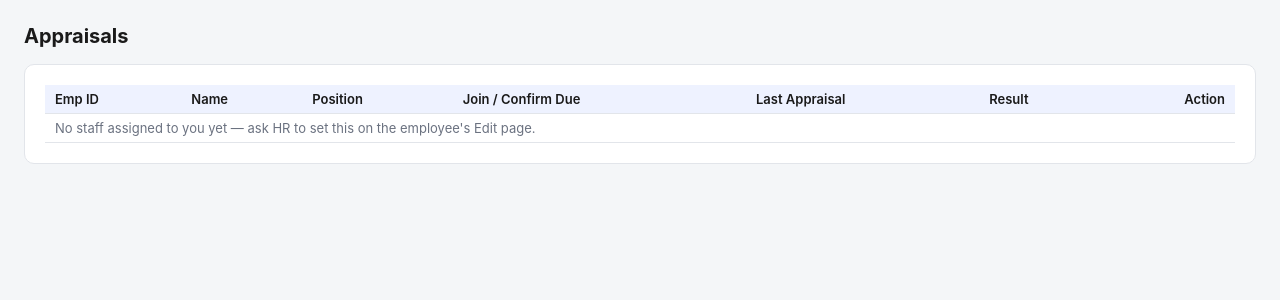
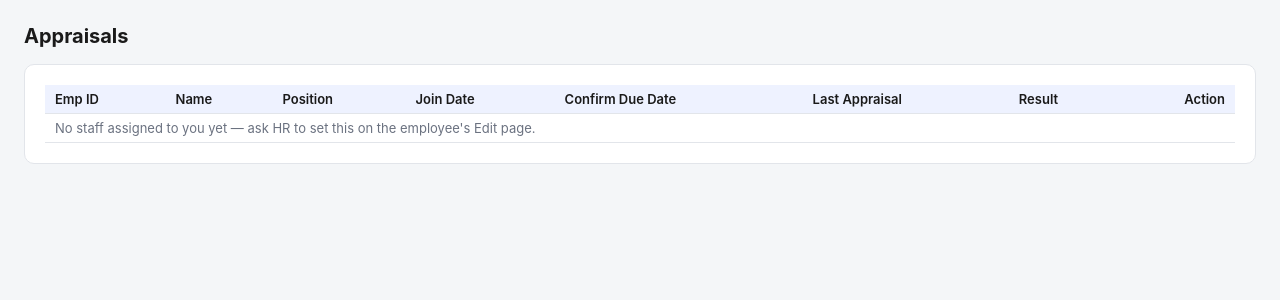
Before and after one commit to ylindalim-bit/tmb-hrms, a Flask app: page /appraisals/team in a window 1280 px wide. Shown: the part 97-397 px from the top of the page. Run offline with Flask 3, Linux system fonts and the light colour scheme; the visitor is signed in with stand-in values (Sample User, id 1); data that the repository does not hold is empty; parts of the project's set-up code (start-up, migrations or seed data) failed here and were passed over.

Commit message:
Sort Appraisals - My Team by Confirm Due Date, revert column stacking
Rows now sort by Confirm Due Date ascending (soonest at the top,
reading top-to-bottom like Jan, Feb, Mar...), instead of by Emp ID.
Anyone with no probation end date on file sorts last. Also reverts
the Join Date/Confirm Due Date column stacking from the previous
commit - that wasn't what was actually being asked for.

Co-Authored-By: Claude Sonnet 5 <noreply@anthropic.com>

```diff
--- a/app.py
+++ b/app.py
@@ -2992,16 +2992,20 @@ def appraisal_team():
     sees everyone (no supervisor assignment required)."""
     db = get_db()
     supervisor_username = _require_appraisal_access()
+    # Sorted by Confirm Due Date ascending (soonest due at the top) so it
+    # reads like a to-do list; anyone with no probation_end_date on file
+    # sorts last rather than first.
+    order_by = "ORDER BY (probation_end_date IS NULL OR probation_end_date = ''), probation_end_date, emp_id"
     if supervisor_username:
         staff = db.execute(
-            """SELECT emp_id, full_name, position, date_joined, probation_end_date FROM employees
-               WHERE appraisal_supervisor_username=? ORDER BY emp_id""",
+            f"""SELECT emp_id, full_name, position, date_joined, probation_end_date FROM employees
+               WHERE appraisal_supervisor_username=? {order_by}""",
             (supervisor_username,),
         ).fetchall()
     else:
         staff = db.execute(
-            """SELECT emp_id, full_name, position, date_joined, probation_end_date FROM employees
-               WHERE status != 'Inactive' ORDER BY emp_id"""
+            f"""SELECT emp_id, full_name, position, date_joined, probation_end_date FROM employees
+               WHERE status != 'Inactive' {order_by}"""
         ).fetchall()
 
     latest_by_emp = {}
--- a/templates/appraisal_team.html
+++ b/templates/appraisal_team.html
@@ -8,7 +8,7 @@
   <table>
     <thead>
       <tr><th class="text">Emp ID</th><th class="text">Name</th><th class="text">Position</th>
-          <th class="text">Join / Confirm Due</th>
+          <th class="text">Join Date</th><th class="text">Confirm Due Date</th>
           <th class="text">Last Appraisal</th><th class="text">Result</th><th>Action</th></tr>
     </thead>
     <tbody>
@@ -18,7 +18,8 @@
         <td class="text">{{ e.emp_id }}</td>
         <td class="text">{{ e.full_name }}</td>
         <td class="text">{{ e.position or "" }}</td>
-        <td class="text">{{ e.date_joined or "-" }}<br>{{ e.probation_end_date or "-" }}</td>
+        <td class="text">{{ e.date_joined or "-" }}</td>
+        <td class="text">{{ e.probation_end_date or "-" }}</td>
         <td class="text">{{ latest.appraisal_date if latest else "-" }}</td>
         <td class="text">
           {% if latest %}
@@ -31,7 +32,7 @@
         </td>
       </tr>
       {% else %}
-      <tr><td colspan="7" class="text" style="color:var(--muted);">No staff assigned to you yet &mdash; ask HR to set this on the employee's Edit page.</td></tr>
+      <tr><td colspan="8" class="text" style="color:var(--muted);">No staff assigned to you yet &mdash; ask HR to set this on the employee's Edit page.</td></tr>
       {% endfor %}
     </tbody>
   </table>
```
